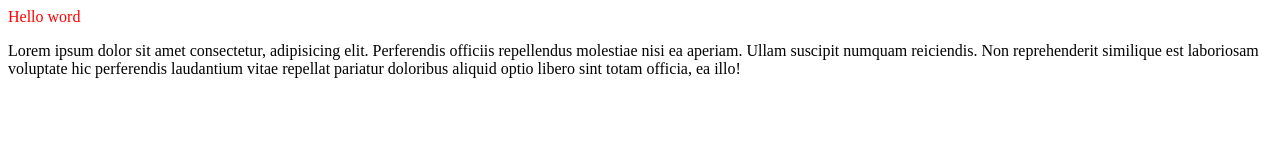
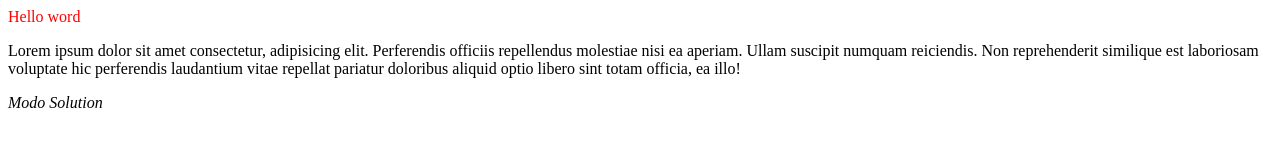
Before and after one commit to GodblessMW/github-video, a plain HTML site: page index.html in a window 1280 px wide. Drawn offline with Linux system fonts and the light colour scheme.

Commit message:
ajoute du footer

```diff
--- a/index.html
+++ b/index.html
@@ -11,5 +11,6 @@
     laudantium vitae repellat pariatur doloribus aliquid optio libero sint totam officia,
     ea illo!
 </p>
+<footer> <i class="fa fa-copyright" aria-hidden="true">Modo Solution</i></footer>
 </body>
 </html>
```
